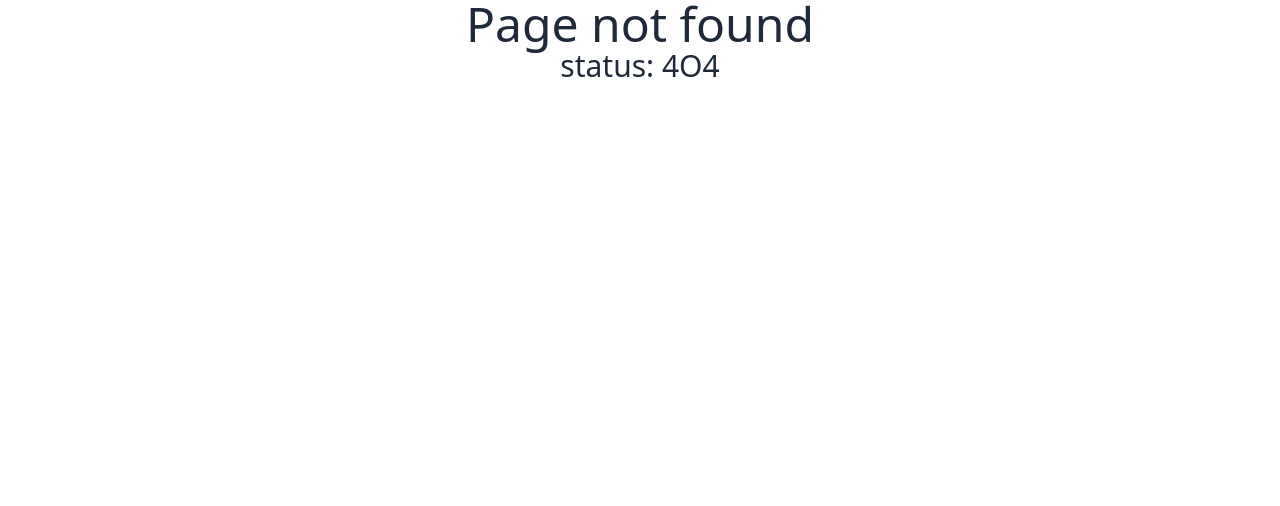
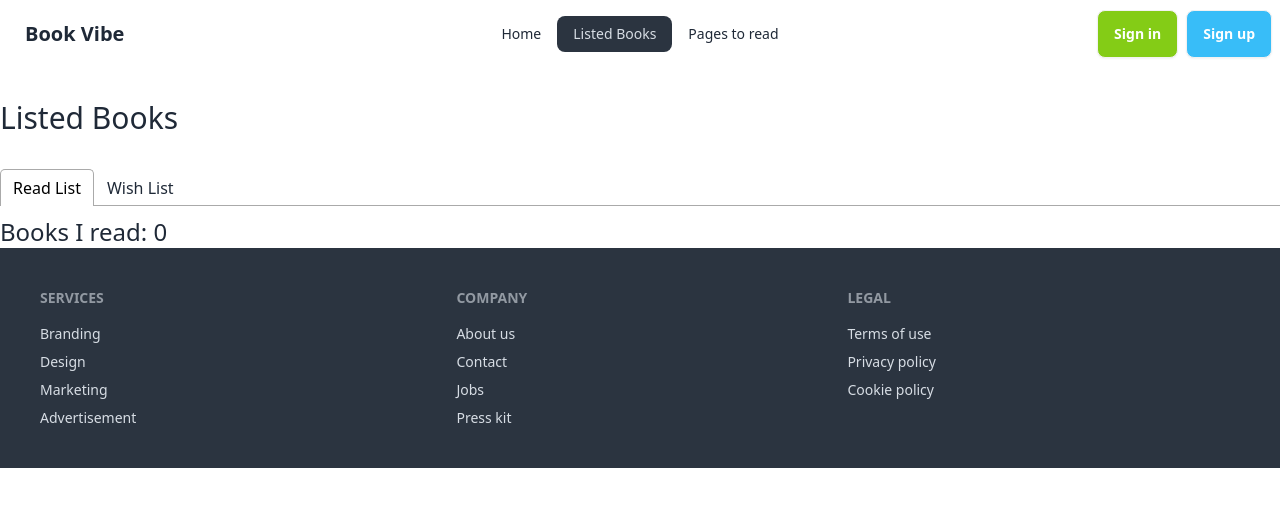
Before and after one commit to tammyKhan/Book-Vibe, a React (Vite) app: page /listedBooks in a window 1280 px wide. Before the commit this address had no page. Shown: the top 506 px of the page. Built offline with nearby package versions, Linux system fonts and the light colour scheme.

Commit message:
Get Read and Display read List

```diff
--- a/package.json
+++ b/package.json
@@ -15,6 +15,7 @@
     "react": "^18.3.1",
     "react-dom": "^18.3.1",
     "react-router-dom": "^6.27.0",
+    "react-tabs": "^6.0.2",
     "sort-by": "^1.2.0"
   },
   "devDependencies": {
--- a/src/Utility/addToDb.js
+++ b/src/Utility/addToDb.js
@@ -4,7 +4,7 @@
     const storedList = JSON.parse(storedListStr);
     return storedList;
   }else{
-    return []
+    return [];
   }
 }
 
@@ -19,4 +19,25 @@
   }
 }
 
-export {addToStoredReadList}
+const getStoredWishList = () =>{
+  const storedWishListStr = localStorage.getItem('wish-list');
+  if(storedWishListStr){
+    const storedWishList = JSON.parse(storedWishListStr);
+    return storedWishList
+  }else{
+    return [];
+  }
+}
+
+const addToStoredWishList = (id) =>{
+  const storedWishList = getStoredWishList();
+  if(storedWishList.includes(id)){
+    console.log(id, 'already exists in the read list')
+  }else{
+    storedWishList.push(id);
+    const storedWishListStr = JSON.stringify(storedList);
+    localStorage.setItem('wish-list', storedWishListStr)
+  }
+}
+
+export {addToStoredReadList, addToStoredWishList, getStoredReadList}
--- /dev/null
+++ b/src/components/Listedbooks/ListedBooks.jsx
@@ -0,0 +1,53 @@
+import React, { useEffect, useState } from "react";
+import { useLoaderData } from "react-router-dom";
+import { Tab, Tabs, TabList, TabPanel } from "react-tabs";
+import "react-tabs/style/react-tabs.css";
+import { getStoredReadList } from "../../Utility/addToDb";
+import Book from "../Book/Book";
+
+const ListedBooks = () => {
+
+const [readList, setReadList] = useState([])
+const allBooks = useLoaderData();
+
+useEffect(() =>{
+  const storedReadList = getStoredReadList();
+  const storedReadListInt = storedReadList.map(id => parseInt(id));
+
+  console.log(storedReadList, storedReadListInt, allBooks )
+
+  const readBookList = allBooks.filter(book => storedReadListInt.includes(book.bookId)
+  );
+
+  setReadList(readBookList);
+
+},[])
+
+  return (
+    <div>
+      <h3 className="text-3xl my-8">Listed Books</h3>
+
+      <Tabs>
+        <TabList>
+          <Tab>Read List</Tab>
+          <Tab>Wish List</Tab>
+        </TabList>
+
+        <TabPanel>
+          <h2 className="text-2xl">Books I read: {readList.length}</h2>
+          {
+            readList.map(book => <Book
+            key={book.bookId}
+            book={book}
+            ></Book>)
+          }
+        </TabPanel>
+        <TabPanel>
+          <h2 className="text-2xl">My wish List</h2>
+        </TabPanel>
+      </Tabs>
+    </div>
+  );
+};
+
+export default ListedBooks;
--- a/src/components/Navbar/NavBar.jsx
+++ b/src/components/Navbar/NavBar.jsx
@@ -5,7 +5,7 @@
 
 const links = <>
    <li><NavLink to="/">Home</NavLink></li>
-   <li><a>Listed Books</a></li>
+   <li><NavLink to="/listedBooks">Listed Books</NavLink></li>
    <li><a>Pages to read</a></li>
 </>
 
--- a/src/main.jsx
+++ b/src/main.jsx
@@ -11,6 +11,7 @@
 import Home from './components/Home/Home';
 import Dashboard from './components/Dashboard/Dashboard';
 import BookDetail from './components/BookDetail/BookDetail';
+import ListedBooks from './components/Listedbooks/ListedBooks';
 
 const router = createBrowserRouter([
   {
@@ -28,6 +29,11 @@
         loader: () => fetch('/booksData.json')
       },
       {
+        path: 'listedBooks',
+        element: <ListedBooks></ListedBooks>,
+        loader: () => fetch('/booksData.json')
+      },
+      {
         path: 'dashboard',
         element: <Dashboard></Dashboard>
       }
```
Also changed, not shown: 1 other file (tests, documents, lock files or other folders).
